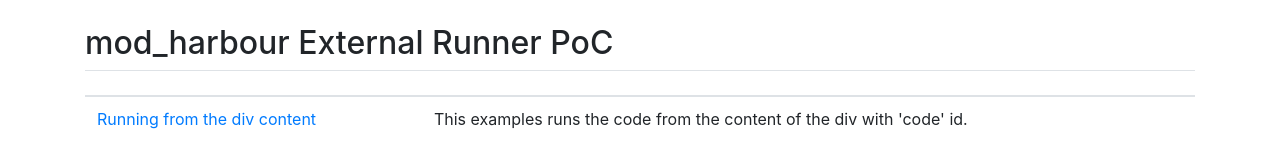
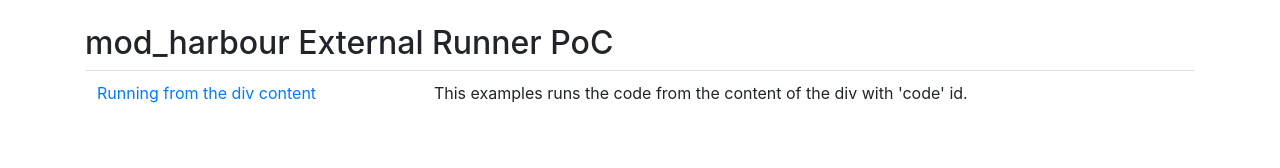
Before and after one commit to lorenzodla/mod_harbour_runner, a plain HTML site: page index.html in a window 1280 px wide. Drawn offline with nearby package versions, Linux system fonts and the light colour scheme.

Commit message:
Update index.html

```diff
--- a/index.html
+++ b/index.html
@@ -8,12 +8,6 @@
   <div class="container">
       <h2>mod_harbour External Runner PoC</h2>
       <table class="table">
-        <thead>
-          <tr>
-            <th scope="col"></th>
-            <th scope="col"></th>
-          </tr>
-        </thead>
         <tbody>
           <tr>
             <td><a href="run_from_div.html">Running from the div content</a></td>
```
